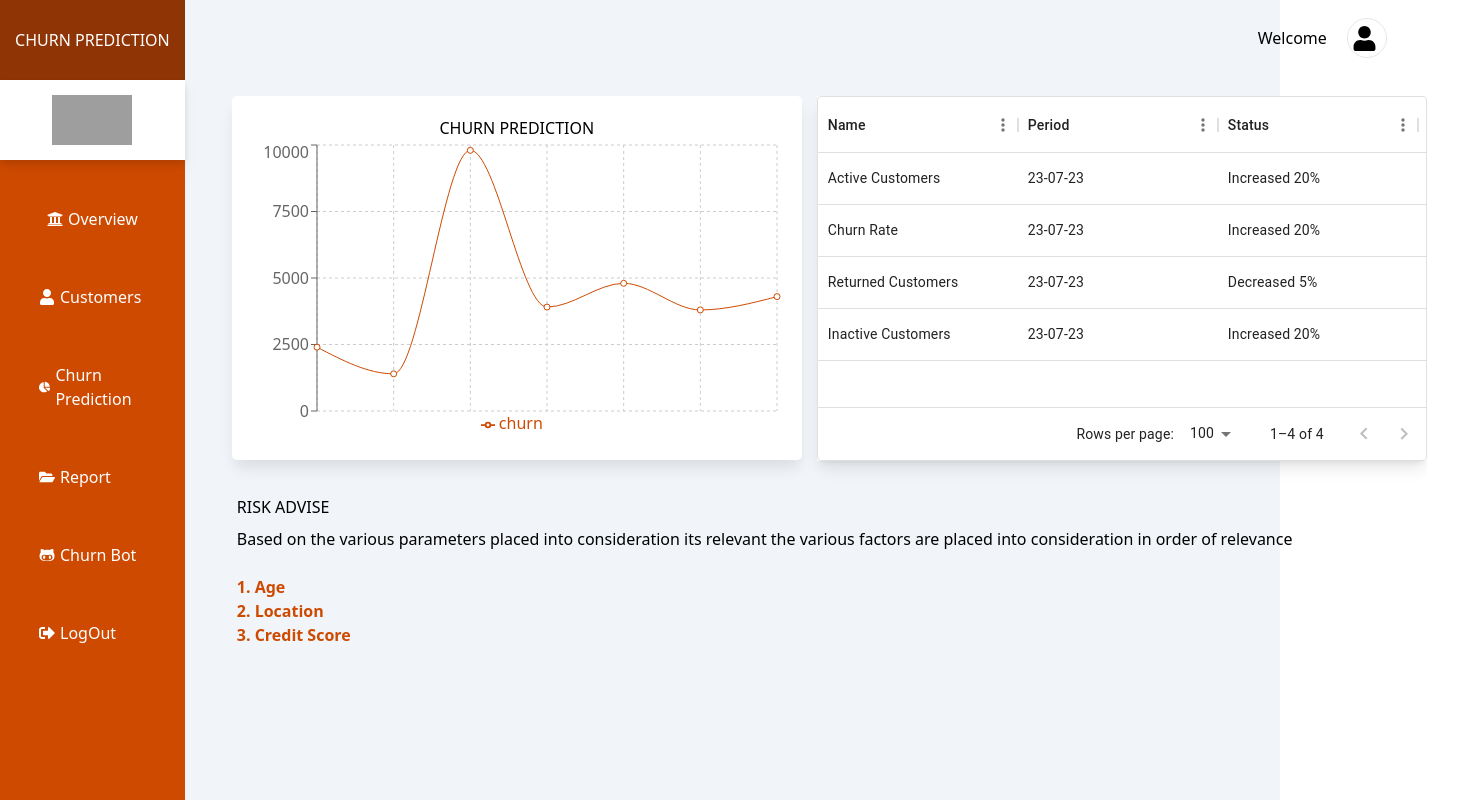
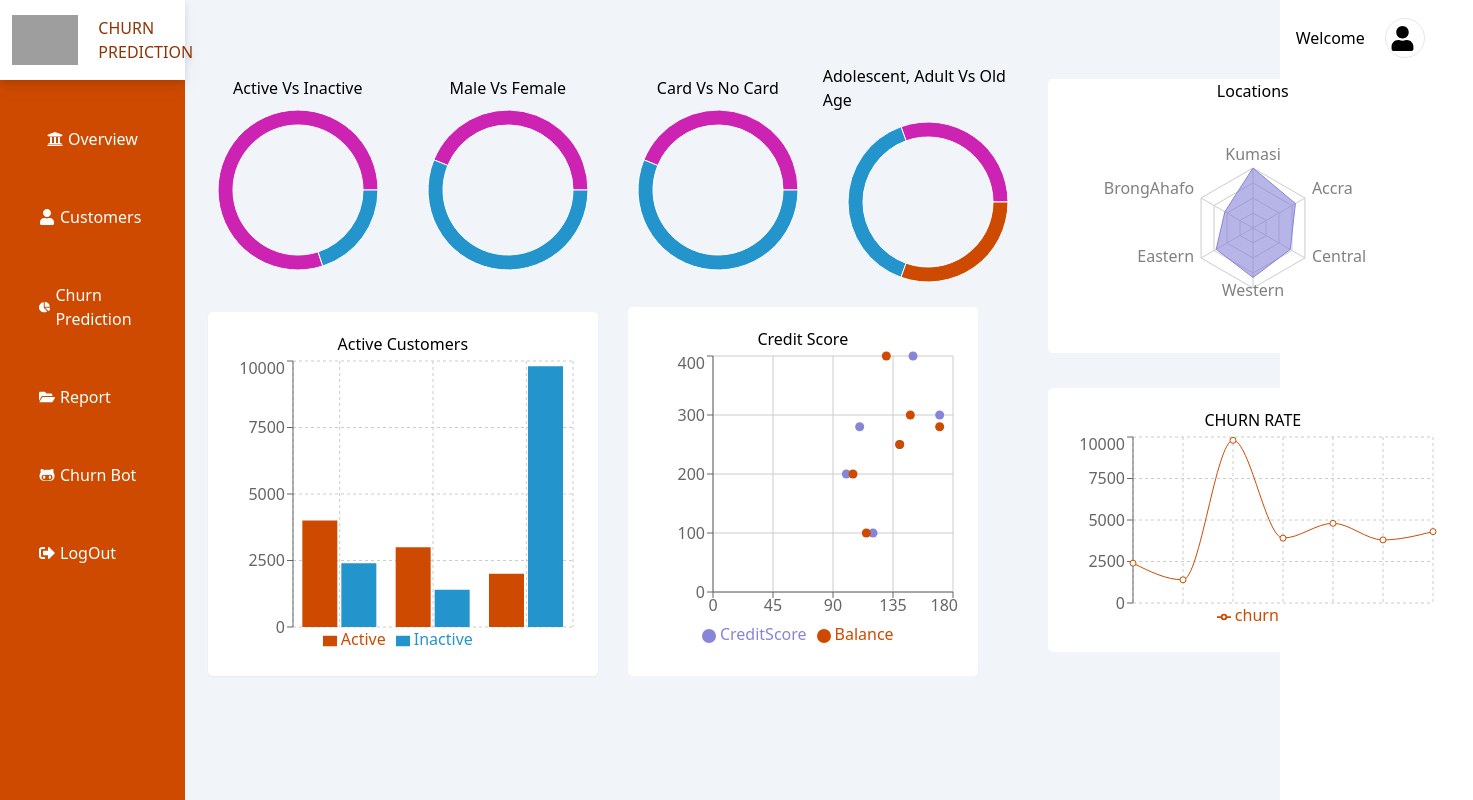
Before and after one commit to GTBankProject/churn-prediction-app, a React (Vite) app: page /report in a window 1280 px wide. Shown: the whole page, 1473 px wide, since content can reach past the window. Built offline with nearby package versions, Linux system fonts and the light colour scheme; grey boxes are pictures that could not be loaded.

Commit message:
pages created

```diff
--- a/src/component/components/chartdata.jsx
+++ b/src/component/components/chartdata.jsx
@@ -1,47 +1,55 @@
-export const PieData = [
+export const PieDataStatus = [
   {
-    name: "Open",
+    name: "Active",
     value: 40,
     fill: "#cc23b3",
   },
   {
-    name: "Closed",
+    name: "Inactive",
     value: 10,
     fill: "#2394cc",
   },
+];
+
+export const PieDataGender = [
   {
-    name: "Mitigated",
-    value1: 2343,
+    name: "Male",
+    value: 2343,
     fill: "#cc23b3",
   },
   {
-    name: "Unmitigated",
-    value1: 3000,
+    name: "Female",
+    value: 3000,
+    fill: "#2394cc",
+  },
+];
+
+export const PieDataAge = [
+  {
+    name: "Adolescent",
+    value: 2343,
+    fill: "#cc23b3",
+  },
+  {
+    name: "Adult",
+    value: 3000,
     fill: "#2394cc",
   },
   {
-    name: "Kumasi",
-    value2: 2343,
+    name: "OldAge",
+    value: 2343,
+    fill: "#ce4a01",
+  },
+];
+export const PieDataCreditcard = [
+  {
+    name: "Card",
+    value: 2343,
     fill: "#cc23b3",
   },
   {
-    name: "Takoradi",
-    value2: 3000,
-    fill: "#2394cc",
-  },
-  {
-    name: "Accra",
-    value2: 4000,
-    fill: "#4524cc",
-  },
-  {
-    name: "Reviewd",
-    value3: 2343,
-    fill: "#ce4a01",
-  },
-  {
-    name: "Unreviewed",
-    value3: 1400,
+    name: "No Card",
+    value: 3000,
     fill: "#2394cc",
   },
 ];
--- a/src/component/components/charts.jsx
+++ b/src/component/components/charts.jsx
@@ -17,25 +17,34 @@ import {
   RadarChart,
   PolarAngleAxis,
   PolarGrid,
+  Label,
 } from "recharts";
 import {
-  PieData,
   StatusData,
+  PieDataGender,
   ChurnBarData,
   BarData2,
   ScatterData,
   RadaData,
   ScatterDataBalance,
+  PieDataStatus,
+  PieDataCreditcard,
+  PieDataAge,
 } from "./chartdata";
 
 import "../comstyles/component.css";
 
-export function ActiveVsInactive() {
+export function CustomerStat() {
   return (
     <div className="flex justify-center items-center flex-col">
-      <h3>Customer Status</h3>
+      <h3>Active Vs Inactive</h3>
       <PieChart width={210} height={180}>
-        <Pie dataKey="value" data={PieData} outerRadius={80} innerRadius={65} />
+        <Pie
+          dataKey="value"
+          data={PieDataStatus}
+          outerRadius={80}
+          innerRadius={65}
+        />
       </PieChart>
     </div>
   );
@@ -43,11 +52,11 @@ export function ActiveVsInactive() {
 export function CardVsNoCard() {
   return (
     <div className="flex justify-center items-center flex-col">
-      <h3>Credit Card</h3>
+      <h3>Card Vs No Card</h3>
       <PieChart width={210} height={180}>
         <Pie
-          dataKey="value3"
-          data={PieData}
+          dataKey="value"
+          data={PieDataCreditcard}
           outerRadius={80}
           innerRadius={65}
         />
@@ -58,11 +67,11 @@ export function CardVsNoCard() {
 export function MaleVsFemale() {
   return (
     <div className="flex justify-center items-center flex-col">
-      <h3>Gender</h3>
+      <h3>Male Vs Female</h3>
       <PieChart width={210} height={180}>
         <Pie
-          dataKey="value1"
-          data={PieData}
+          dataKey="value"
+          data={PieDataGender}
           outerRadius={80}
           innerRadius={65}
         />
@@ -73,11 +82,11 @@ export function MaleVsFemale() {
 export function Age() {
   return (
     <div className="flex justify-center items-center flex-col">
-      <h3>Age</h3>
+      <h3>Adolescent, Adult Vs Old Age</h3>
       <PieChart width={210} height={180}>
         <Pie
-          dataKey="value2"
-          data={PieData}
+          dataKey="value"
+          data={PieDataAge}
           outerRadius={80}
           innerRadius={65}
         />
@@ -107,6 +116,7 @@ export function QuatalyChurn() {
         <CartesianGrid strokeDasharray="3 3" />
         <Legend />
         <YAxis />
+        <XAxis />
         <Bar dataKey="retained" fill="#CE4A01" />
         <Bar dataKey="churn" fill="#2394cc" />
       </BarChart>
@@ -121,7 +131,9 @@ export function PredictionChurn() {
       <LineChart width={530} height={300} data={ChurnBarData}>
         <CartesianGrid strokeDasharray="3 3" />
         <YAxis />
+        <XAxis />
         <Legend />
+        <Label />
         <Line type="monotone" dataKey="churn" stroke="#CE4A01" />
       </LineChart>
     </div>
--- a/src/component/components/info.jsx
+++ b/src/component/components/info.jsx
@@ -1,9 +1,9 @@
 import { FaWalking, FaFunnelDollar, FaGem, FaUsers } from "react-icons/fa";
 
-export function RiskAdvice() {
+export function ChurnAdvice() {
   return (
-    <p className="m-5">
-      <h2 className="pb-2 font-medium">RISK ADVISE</h2>
+    <p>
+      <h2 className="pb-2 font-medium">CHURN ADVISE</h2>
       Based on the various parameters placed into consideration its relevant the
       various factors are placed into consideration in order of relevance
       <br />
--- a/src/component/components/sidebar.jsx
+++ b/src/component/components/sidebar.jsx
@@ -12,14 +12,14 @@ import { Link } from "react-router-dom";
 export function Sidebar() {
   return (
     <div className="sidebar-container">
-      <div className="h-20 flex items-center justify-center text-white bg-[#8f3404]">
-        CHURN PREDICTION
-      </div>
       <div className="sidebar-header drop-shadow-lg h-20">
         <img
           src="https://upload.wikimedia.org/wikipedia/commons/thumb/1/14/GTBank_logo.svg/1200px-GTBank_logo.svg.png"
           style={{ width: 80, height: 50, margin: 20 }}
         />
+        <div className="flex items-center justify-center text-[#8f3404]">
+          CHURN PREDICTION
+        </div>
       </div>
       <div className="sidebar-main">
         <ul>
--- a/src/component/comstyles/component.css
+++ b/src/component/comstyles/component.css
@@ -29,7 +29,7 @@
   margin-right: 5px;
 }
 .card {
-  box-shadow: 0 10px 15px -3px rgb(0 0 0 / 0.1);
+  /* box-shadow: 0 10px 15px -3px rgb(0 0 0 / 0.1); */
   border-radius: 5px;
   margin: 15px;
   text-align: center;
@@ -59,3 +59,6 @@
   height: 100px;
   width: 250px;
 }
+.MuiDataGrid-row:nth-child(even) {
+  background-color: rgb(243, 243, 243);
+}
--- a/src/pages/churnprediction/churnprediction.jsx
+++ b/src/pages/churnprediction/churnprediction.jsx
@@ -1,41 +1,21 @@
 import { Sidebar } from "../../component/components/sidebar";
-import {
-  ActiveVsInactive,
-  Age,
-  CardVsNoCard,
-  CustomerStatus,
-  CreditScore,
-  MaleVsFemale,
-  ChurnRate,
-  Locations,
-} from "../../component/components/charts";
 import "../../component/comstyles/component.css";
 import { Navbar } from "../../component/components/navbar";
+import { PredictionChurn } from "../../component/components/charts";
+import { Summary } from "../../component/components/tables";
+import { ChurnAdvice } from "../../component/components/info";
 export function ChurnPrediction() {
   return (
     <div className="flex bg-slate-100">
       <Sidebar />
       <div className=" flex flex-col w-screen">
         <Navbar />
-        <div className="flex de-flex m-2 card-container">
+        <div className="flex flex-col ml-8 mt-5">
           <div className="flex flex-row">
-            <div className="flex flex-col">
-              <div className="flex flex-row">
-                <ActiveVsInactive />
-                <MaleVsFemale />
-                <CardVsNoCard />
-                <Age />
-              </div>
-              <div className="flex flex-row">
-                <CustomerStatus />
-                <CreditScore />
-              </div>
-            </div>
-            <div className="flex flex-col">
-              <Locations />
-              <ChurnRate />
-            </div>
+            <PredictionChurn />
+            <Summary />
           </div>
+          <ChurnAdvice />
         </div>
       </div>
     </div>
--- a/src/pages/login/login.css
+++ b/src/pages/login/login.css
@@ -1,6 +1,6 @@
 .background {
   height: 100vh;
-  background-image: url("https://scontent.facc1-1.fna.fbcdn.net/v/t39.30808-6/350333524_799235781780555_722193383985233782_n.jpg?_nc_cat=107&cb=99be929b-3346023f&ccb=1-7&_nc_sid=8bfeb9&_nc_eui2=AeHf6y3unZO_dD-jaHxhm-FM21fEX1gJS5rbV8RfWAlLmspIfheJT0A-WYC67EDraHQ80zPg1LVJzaAwFuFh-ZP0&_nc_ohc=ru1jI-QQocMAX8rQlLS&_nc_oc=AQlY3isUXwGq0UApSTDBopIB3ZpFhuJDGk-gegcUofhZUgj67NHTBaCtU4Pv49s0U1g&_nc_zt=23&_nc_ht=scontent.facc1-1.fna&oh=00_AfDAbP2tTCJXWbJA4QhHM6yOEYuftUbY4CaiK1MmFOd3QA&oe=64945C13");
+  background-image: url("https://scontent.facc5-1.fna.fbcdn.net/v/t39.30808-6/331919943_242599218096952_7207943534688139125_n.jpg?_nc_cat=110&cb=99be929b-3346023f&ccb=1-7&_nc_sid=a26aad&_nc_ohc=6N95xxXLptcAX_mqHsR&_nc_ht=scontent.facc5-1.fna&oh=00_AfBlcmwr4X4uYJMSOOsJVCHeozLVIYbX2CKqB-7wFemuFQ&oe=64B1B60B");
   background-size: cover;
   background-repeat: no-repeat;
 }
@@ -8,7 +8,7 @@
   align-content: center;
   align-items: center;
   height: 100vh;
-  background-color: whitesmoke;
+  background-color: white;
   display: flex;
   justify-content: center;
 }
@@ -19,7 +19,7 @@
   padding-block: 0.9rem;
   background-color: white;
   outline: none;
-  border: none;
+  border: solid;
   border-radius: 0.5rem;
   font-size: 1rem;
   padding-left: 0.5rem;
--- a/src/pages/report/report.jsx
+++ b/src/pages/report/report.jsx
@@ -1,21 +1,41 @@
 import { Sidebar } from "../../component/components/sidebar";
+import {
+  Age,
+  CardVsNoCard,
+  CustomerStatus,
+  CreditScore,
+  MaleVsFemale,
+  ChurnRate,
+  Locations,
+  CustomerStat,
+} from "../../component/components/charts";
 import "../../component/comstyles/component.css";
 import { Navbar } from "../../component/components/navbar";
-import { PredictionChurn } from "../../component/components/charts";
-import { Summary } from "../../component/components/tables";
-import { RiskAdvice } from "../../component/components/info";
 export function Report() {
   return (
     <div className="flex bg-slate-100">
       <Sidebar />
       <div className=" flex flex-col w-screen">
         <Navbar />
-        <div className="flex flex-col ml-8 mt-5">
+        <div className="flex de-flex m-2 card-container">
           <div className="flex flex-row">
-            <PredictionChurn />
-            <Summary />
+            <div className="flex flex-col">
+              <div className="flex flex-row">
+                <CustomerStat />
+                <MaleVsFemale />
+                <CardVsNoCard />
+                <Age />
+              </div>
+              <div className="flex flex-row">
+                <CustomerStatus />
+                <CreditScore />
+              </div>
+            </div>
+            <div className="flex flex-col">
+              <Locations />
+              <ChurnRate />
+            </div>
           </div>
-          <RiskAdvice />
         </div>
       </div>
     </div>
```
